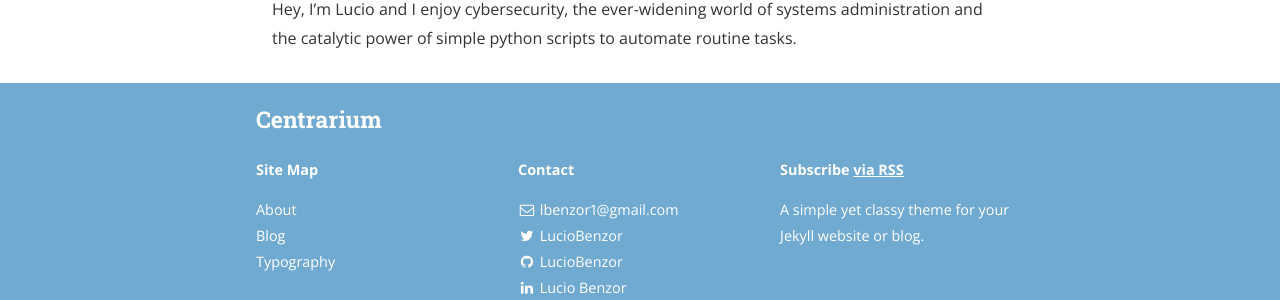
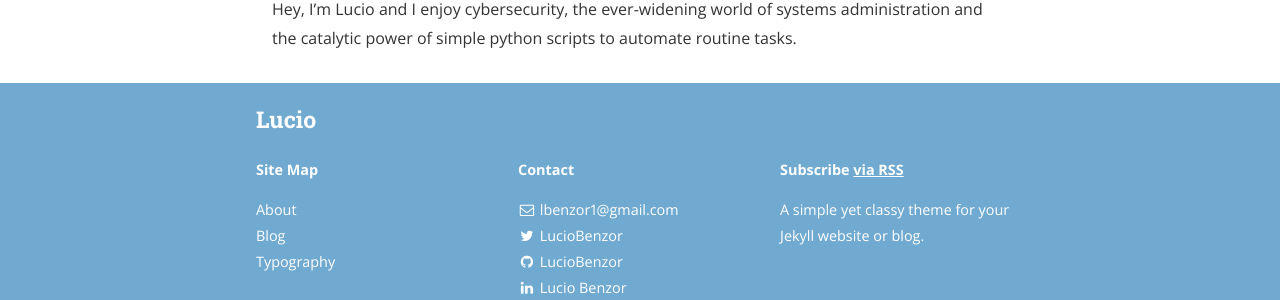
Before and after one commit to LucioBenzor/LucioBenzor.github.io, a Jekyll site: the page built from about.md, in a window 1280 px wide. Shown: the part 482-782 px from the top of the page. Built offline with Jekyll 4.4.1, drawn with Linux system fonts in a browser that asks for light colours; nearby versions of some CDN libraries; grey boxes are pictures that could not be loaded.

Commit message:
Update _config.yml

```diff
--- a/_config.yml
+++ b/_config.yml
@@ -8,7 +8,7 @@ exclude:
   - "/vendor/"
 
 # Site settings
-title: Centrarium
+title: Lucio
 subtitle: "A simple yet classy theme for your Jekyll website or blog"
 email: lbenzor1@gmail.com
 name: Lucio, Cybersecurity enthusist
```
